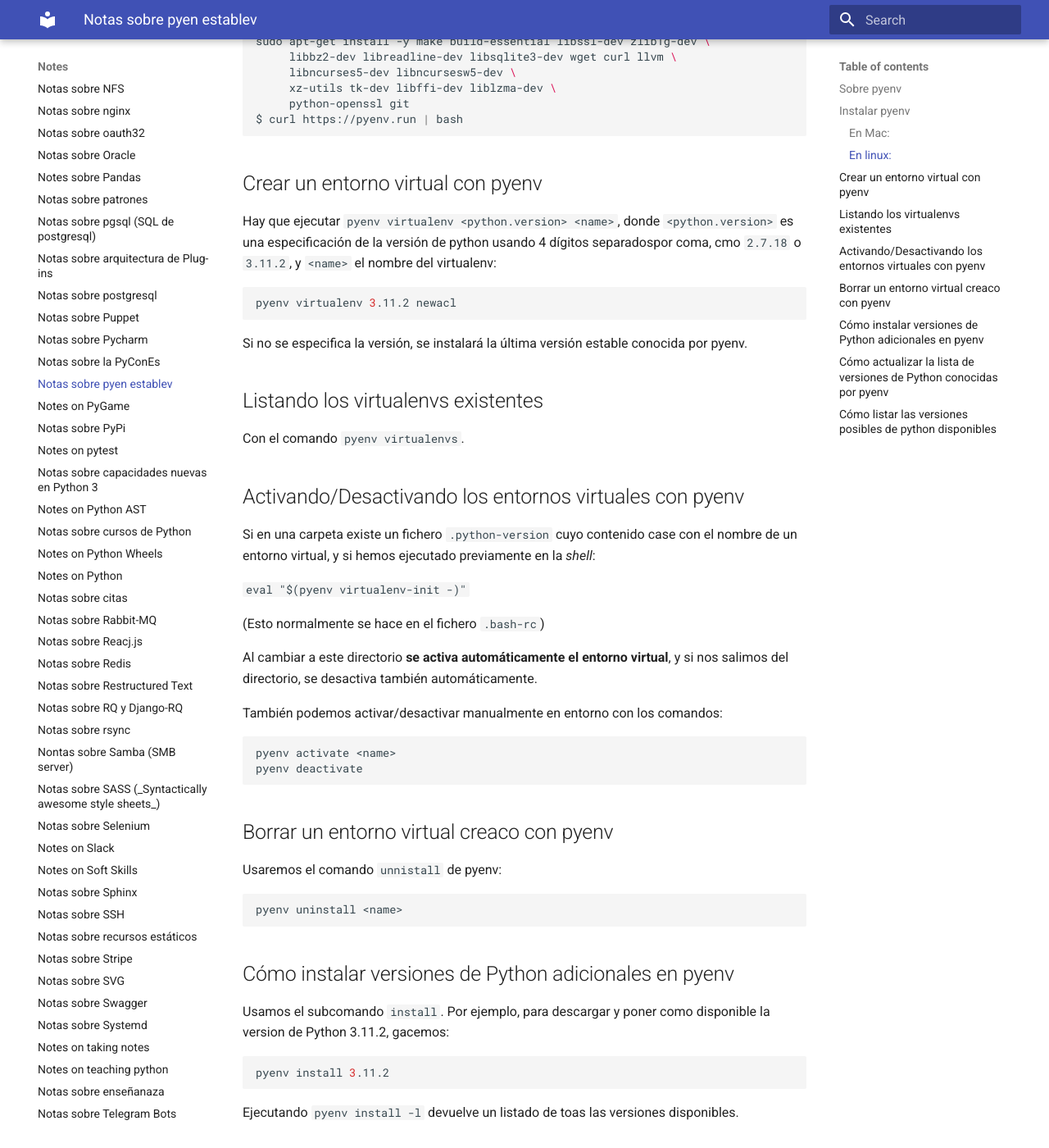
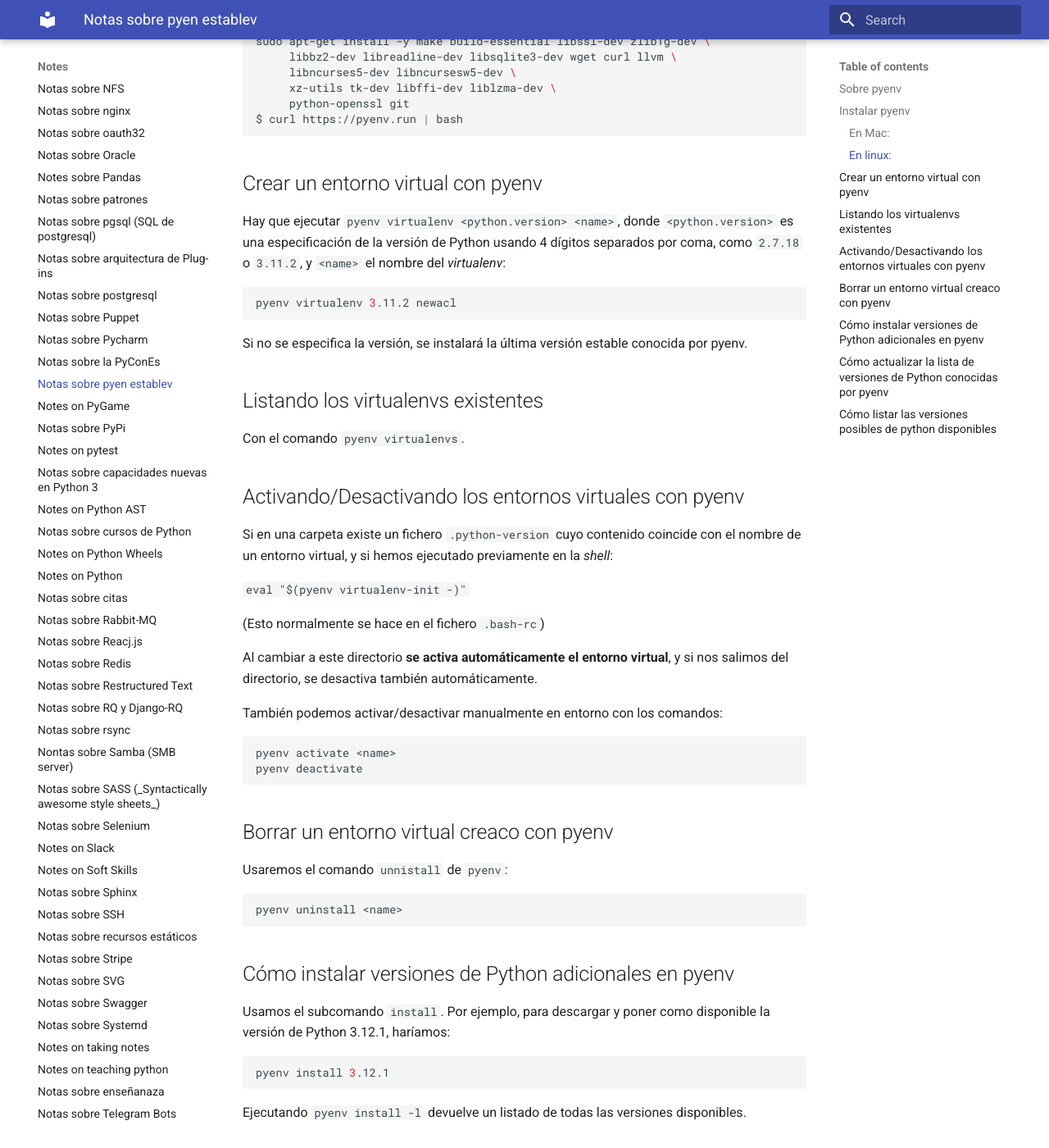
Before and after one commit to euribates/notes, an MkDocs documentation site: the page built from docs/notes-on-pyenv.md, in a window 1280 px wide and 1400 px high, scrolled down 826 px. Shown: the whole window at 82% size. Built offline with MkDocs 1.6.1 and Material for MkDocs 9.7.7, drawn with Linux system fonts in a browser that asks for light colours; some of the changed text lies outside the part shown.

Commit message:
Actualización/mejora notas pyenv

````diff
--- a/docs/notes-on-pyenv.md
+++ b/docs/notes-on-pyenv.md
@@ -11,13 +11,13 @@
 conmutar fácilmente entre versiones de Python. Sigue la filosofía Unix de hacer
 solo una cosa pero hacerla bien.
 
-Una ventaja que tiene es que **no depende de python**, es un conjunto de
-scripts de shell.
+Una ventaja que tiene es que **no depende de Python**, es un conjunto de
+_scripts_ de _shell_.
 
 ## Instalar pyenv
 
-Lo mejor es instalarlo acompañado de virtualenv, para ello hay que instalar
-tanto `pyenv` como `pyenv-virtualenv`.
+Lo mejor es instalarlo acompañado de [virtualenv](https://virtualenv.pypa.io/en/latest/),
+para ello hay que instalar tanto `pyenv` como `pyenv-virtualenv`.
 
 ### En Mac:
 
@@ -48,9 +48,9 @@
 ## Crear un entorno virtual con pyenv
 
 Hay que ejecutar `pyenv virtualenv <python.version> <name>`, donde
-`<python.version>` es una especificación de la versión de python usando 4
-dígitos separadospor coma, cmo `2.7.18` o `3.11.2`, y `<name>` el nombre del
-virtualenv:
+`<python.version>` es una especificación de la versión de Python usando 4
+dígitos separados por coma, como `2.7.18` o `3.11.2`, y `<name>` el nombre del
+_virtualenv_:
 
 ```shell
 pyenv virtualenv 3.11.2 newacl
@@ -66,8 +66,9 @@
 
 ## Activando/Desactivando los entornos virtuales con pyenv
 
-Si en una carpeta existe un fichero `.python-version` cuyo contenido case con
-el nombre de un entorno virtual, y si hemos ejecutado previamente en la _shell_:
+Si en una carpeta existe un fichero `.python-version`
+cuyo contenido coincide con el nombre de un entorno virtual,
+y si hemos ejecutado previamente en la _shell_:
 
 `eval "$(pyenv virtualenv-init -)"`
 
@@ -76,7 +77,8 @@
 Al cambiar a este directorio **se activa automáticamente el entorno virtual**,
 y si nos salimos del directorio, se desactiva también automáticamente.
 
-También podemos activar/desactivar manualmente en entorno con los comandos:
+También podemos activar/desactivar manualmente en entorno
+con los comandos:
 
 ```shell
 pyenv activate <name>
@@ -85,7 +87,7 @@
 
 ## Borrar un entorno virtual creaco con pyenv
 
-Usaremos el comando `unnistall` de pyenv:
+Usaremos el comando `unnistall` de `pyenv`:
 
 ```shell
 pyenv uninstall <name>
@@ -94,13 +96,13 @@
 ## Cómo instalar versiones de Python adicionales en pyenv
 
 Usamos el subcomando `install`. Por ejemplo, para descargar y poner como
-disponible la version de Python 3.11.2, gacemos:
+disponible la versión de Python 3.12.1, haríamos:
 
 ```bash
-pyenv install 3.11.2
+pyenv install 3.12.1
 ```
 
-Ejecutando `pyenv install -l` devuelve un listado de toas las versiones
+Ejecutando `pyenv install -l` devuelve un listado de todas las versiones
 disponibles.
 
 ## Cómo actualizar la lista de versiones de Python conocidas por pyenv
@@ -114,5 +116,5 @@
 Con la orden `install`, usando el flag `--list` o `-l`:
 
 ```shell
-    pyenv install --list
+pyenv install --list
 ```
````
